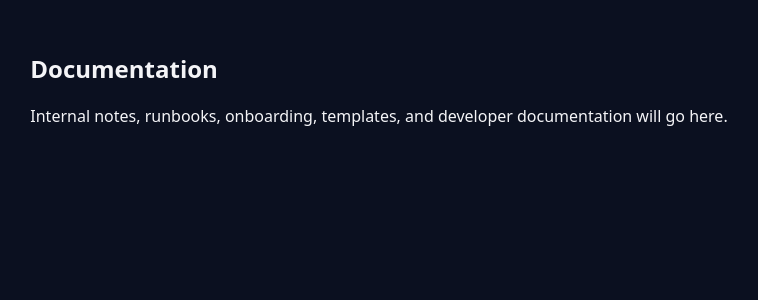
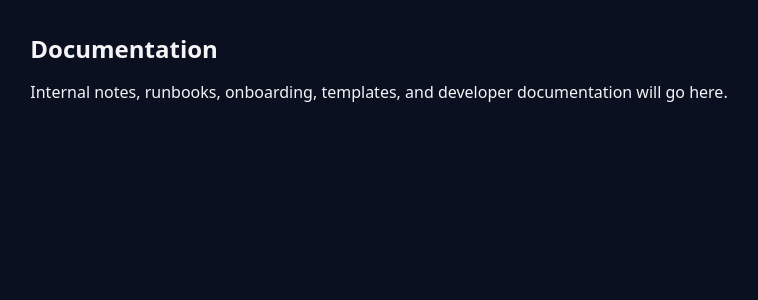
Before and after one commit to smj3348/EmailPodManagement, a Django app: template templates/docs.html in a window 1280 px wide. Shown: the part 69-369 px from the top of the page, without its empty margins (261-1019 px from the left). Run offline with Django 3.2, Linux system fonts and the light colour scheme; the template is opened without the code that fills it, so the values that code supplies are empty.

Commit message:
Update main.css

```diff
--- a/static/css/main.css
+++ b/static/css/main.css
@@ -197,3 +197,8 @@ body {
     margin-bottom: 0.5rem;
     font-size: 1.2rem;
 }
+
+.app-main-inner h2 {
+    margin-top: 0;
+    margin-bottom: 1rem;
+}
```
